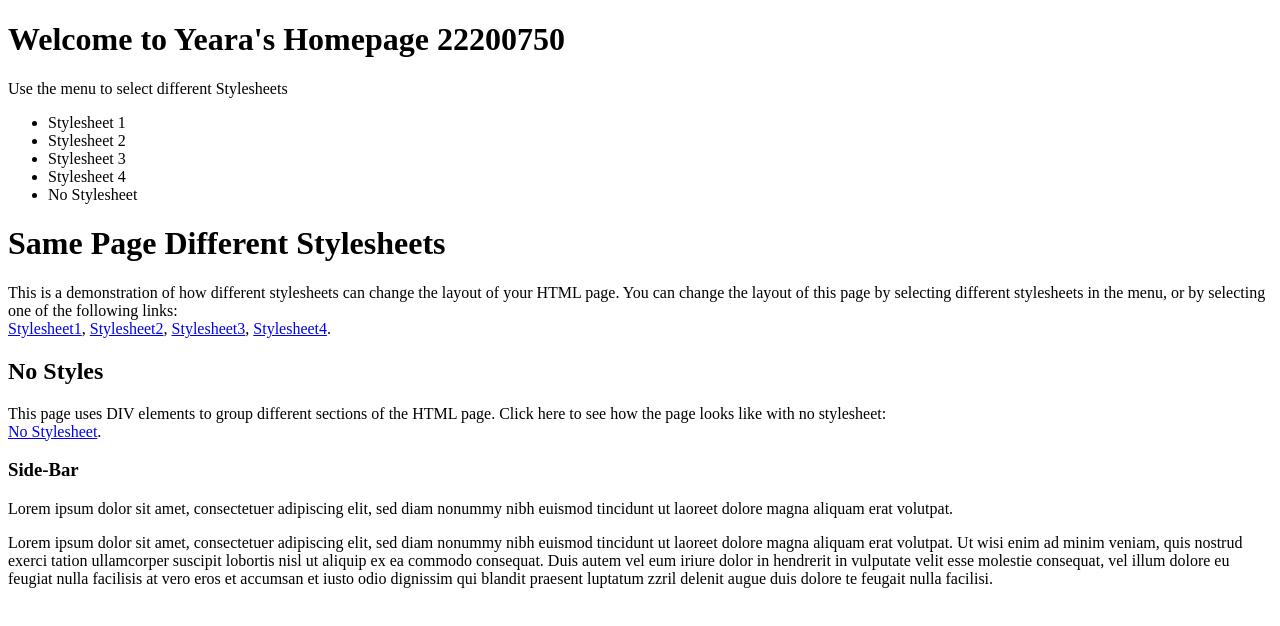
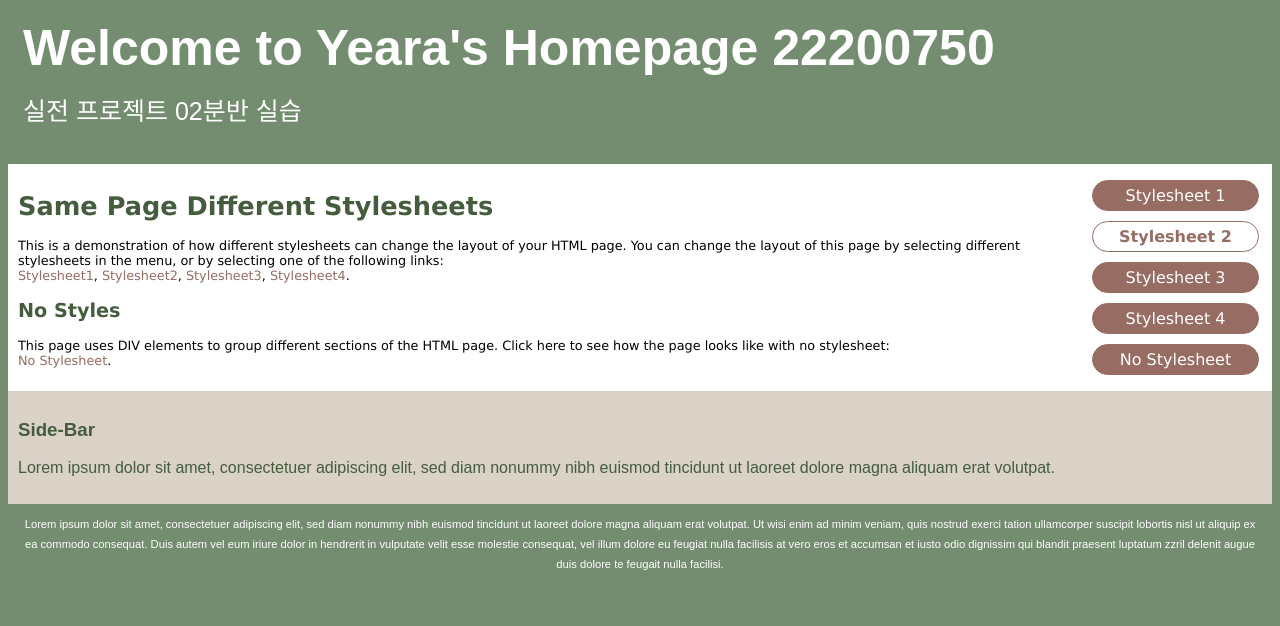
Before and after one commit to YearaChoi/project-test, a plain HTML site: page style2.html in a window 1280 px wide. Drawn offline with Linux system fonts and the light colour scheme.

Commit message:
apply css style2.html

```diff
--- a/style2.html
+++ b/style2.html
@@ -5,11 +5,107 @@
     <meta name="viewport" content="width=device-width, initial-scale=1.0">
     <title>Document</title>
 </head>
+
+<style>/* Stylesheet 2: */
+    body {
+        font-family: Arial;
+        background-color: #748c70;
+        line-height: 20px;
+    }
+
+    .container {
+        xmin-width: 900px;
+    }
+
+    .wrapper {
+        position: relative;
+        overflow: auto;
+    }
+
+    #top {
+        color: #ffffff;
+        padding: 15px;
+        font-size: 25px;
+        line-height: 26px;
+    }
+
+    #top h1 {
+        margin:0;
+        line-height: 50px;
+    }
+
+    #menubar {
+        width: 190px;
+        float: right;
+    }
+
+    #main {
+        padding: 10px;
+        background-color: #ffffff;
+        font: 80% Verdana;
+    }
+
+    #main h1, #main h2 {
+        color: #455d3e;
+    }
+
+    #sidebar {
+        background-color: #dad1c7;
+        color: #455d3e;
+        padding: 10px;
+    }
+
+    #bottom {
+        text-align: center;
+        padding: 10px;
+        font-size: 70%;
+        color: #ffffff;
+    }
+
+    #menulist {
+        padding:0;
+        font: 16px verdana;
+    }
+
+    .menuitem {
+        width: 155px;
+        background-color: #966c63;
+        border: 1px solid #966c63;
+        border-radius: 40px;
+        color: #ffffff;
+        list-style-type: none;
+        margin: 10px;
+        padding: 5px;
+        text-align: center;
+        cursor: pointer;
+    }
+
+    .menuitem:nth-child(2) {
+       background-color:white;
+       color: #966c63;
+       font-weight:bold;
+    }
+
+    .menuitem:hover {
+        background-color: #ffffff;
+        color: #966c63;
+    }
+
+    a {
+        color: #966c63;
+        text-decoration: none;
+    }
+
+    a:hover {
+        text-decoration: underline;
+    }
+    </style>
+
 <body>
     <div class="container wrapper">
         <div id="top">
           <h1>Welcome to Yeara's Homepage 22200750</h1>
-          <p>Use the menu to select different Stylesheets</p>
+          <p>실전 프로젝트 02분반 실습</p>
         </div>
         <div class="wrapper">
             <div id="menubar">
```
